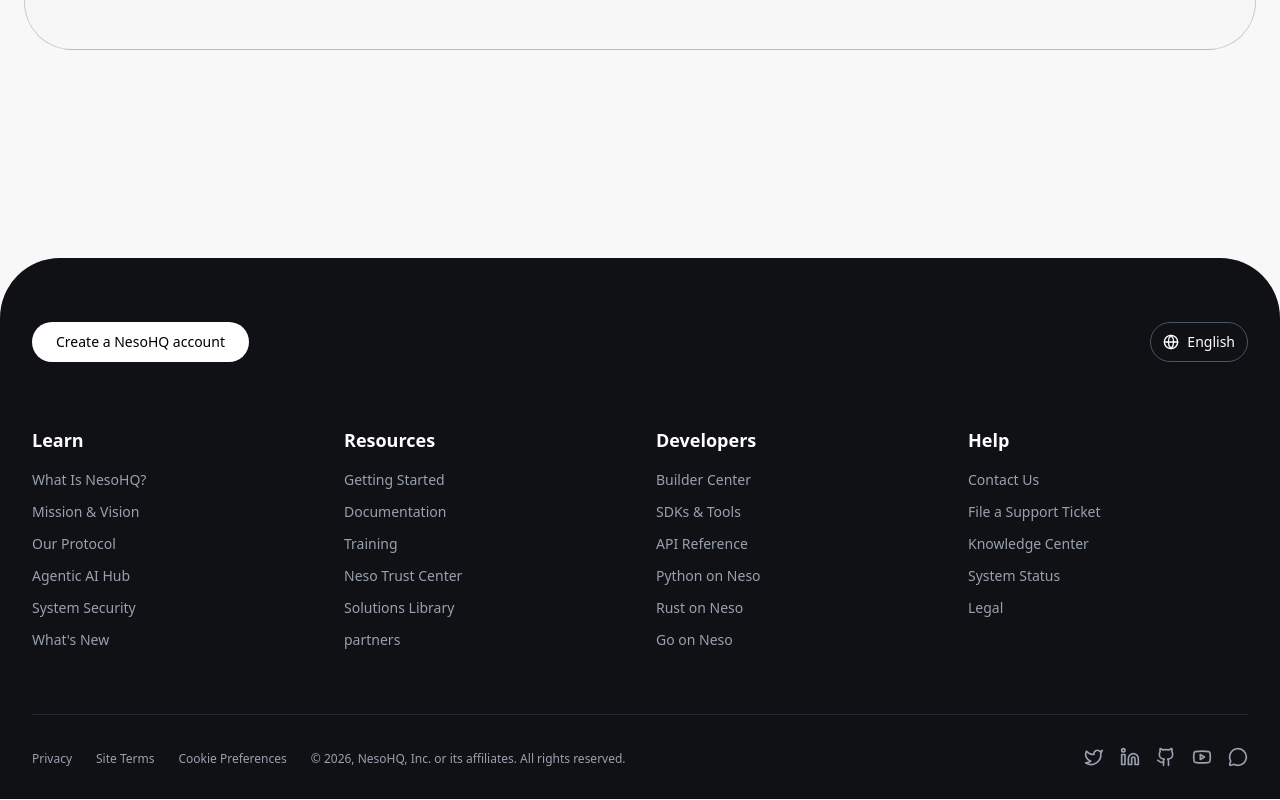
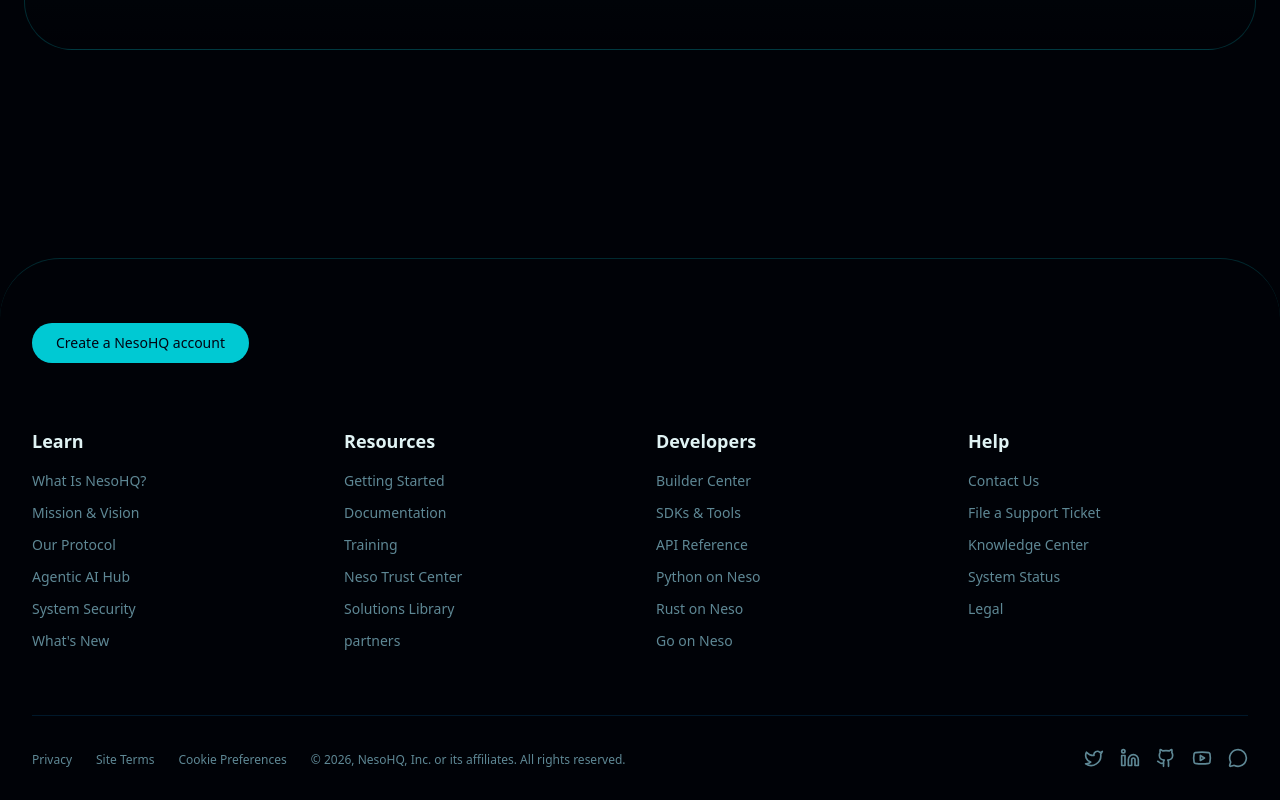
Before and after one commit to NesoHQ/nesohq, a Next.js app: page /mission in a window 1280 px wide. Shown: the part 3269-4069 px from the top of the page. Built offline with nearby package versions, Linux system fonts and the light colour scheme.

Commit message:
feat: Introduce the community page, base application layout, footer component, and 404 page.

```diff
--- a/app/community/page.tsx
+++ b/app/community/page.tsx
@@ -4,41 +4,43 @@
 import { Footer } from "@/components/footer";
 import { Button } from "@/components/ui/button";
 import { Youtube, Facebook, MessageSquare, Zap } from "lucide-react";
-import Link from "next/link";
 
 const communityPlatforms = [
   {
-    name: "Discord",
+    name: "Best Golang Community Ever",
     description:
-      "The heart of our technical discussions. Join 12k+ developers to discuss protocols, contribute to OSS, and get real-time support.",
+      "The heart of our technical discussions. Join 3k+ developers to discuss protocols, contribute to OSS, and get real-time support.",
     icon: <MessageSquare className="h-8 w-8 text-[#5865F2]" />,
-    link: "https://discord.gg/nesohq",
+    link: "https://discord.gg/xvArbFbh34",
     cta: "Join the Server",
-    stats: "12,402 Members",
+    stats: "3,000 Members",
     color: "group-hover:border-[#5865F2]/50",
     bg: "bg-[#5865F2]/5",
+    btnHover: "hover:bg-[#5865F2] hover:border-[#5865F2] hover:text-white",
   },
   {
-    name: "YouTube",
+    name: "Go With Habib",
     description:
       "Deep-dives into the Neso architecture, technical tutorials, and live-streams of our engineering sprints.",
     icon: <Youtube className="h-8 w-8 text-[#FF0000]" />,
-    link: "https://youtube.com/nesohq",
+    link: "https://www.youtube.com/@gowithhabib",
     cta: "Subscribe Now",
-    stats: "45.2k Subscribers",
+    stats: "7.92K Subscribers",
     color: "group-hover:border-[#FF0000]/50",
     bg: "bg-[#FF0000]/5",
+    btnHover: "hover:bg-[#FF0000] hover:border-[#FF0000] hover:text-white",
   },
   {
-    name: "Facebook",
+    name: "Best Golang Community Ever",
     description:
       "Stay updated with our mission, community highlights, and general announcements for the wider ecosystem.",
     icon: <Facebook className="h-8 w-8 text-[#1877F2]" />,
-    link: "https://facebook.com/nesohq",
+    link: "https://www.facebook.com/share/g/1HP24y1kfg/",
     cta: "Follow Page",
-    stats: "8.9k Followers",
+    stats: "7.0K Followers",
     color: "group-hover:border-[#1877F2]/50",
     bg: "bg-[#1877F2]/5",
+    btnHover: "hover:bg-[#1877F2] hover:border-[#1877F2] hover:text-white",
   },
 ];
 
@@ -76,7 +78,7 @@
           {communityPlatforms.map((platform) => (
             <div
               key={platform.name}
-              className={`group relative p-8 rounded-2xl border border-white/5 bg-card/30 backdrop-blur-md transition-all duration-500 hover:-translate-y-2 hover:shadow-2xl hover:shadow-primary/5 ${platform.color}`}
+              className={` group relative p-8 rounded-2xl border border-gray-200 shadow-md dark:border dark:border-white/9  bg-card/30 backdrop-blur-md transition-all duration-500 hover:-translate-y-2 hover:shadow-2xl hover:shadow-primary/5 ${platform.color}`}
             >
               <div
                 className={`w-16 h-16 rounded-xl ${platform.bg} flex items-center justify-center mb-6 transition-transform duration-500 group-hover:scale-110`}
@@ -99,17 +101,18 @@
 
               <Button
                 variant="outline"
-                className="w-full rounded-none border-primary/20 hover:bg-primary/10 hover:border-primary/50 group/btn h-12"
+                className={`w-full rounded-none border-primary/20 group/btn h-12 ${platform.btnHover}`}
                 asChild
               >
-                <Link
+                <a
                   href={platform.link}
                   target="_blank"
+                  rel="noopener noreferrer"
                   className="flex items-center justify-center gap-2"
                 >
                   {platform.cta}
                   <Zap className="h-3 w-3 transition-transform group-hover/btn:translate-x-1" />
-                </Link>
+                </a>
               </Button>
             </div>
           ))}
--- a/app/layout.tsx
+++ b/app/layout.tsx
@@ -32,7 +32,7 @@
       >
         <ThemeProvider
           attribute="class"
-          defaultTheme="system"
+          defaultTheme="dark"
           enableSystem
           disableTransitionOnChange
         >
--- /dev/null
+++ b/app/not-found.tsx
@@ -0,0 +1,113 @@
+"use client";
+
+import { Navbar } from "@/components/navbar";
+import { Footer } from "@/components/footer";
+import { Terminal, AlertTriangle, ArrowLeft } from "lucide-react";
+import Link from "next/link";
+
+export default function NotFound() {
+  return (
+    <main className="min-h-screen flex flex-col bg-background">
+      <Navbar />
+
+      <section className="relative flex-1 flex items-center justify-center overflow-hidden py-32">
+        {/* Technical Grid Background */}
+        <div className="absolute inset-0 -z-10 bg-[linear-gradient(to_right,#80808008_1px,transparent_1px),linear-gradient(to_bottom,#80808008_1px,transparent_1px)] bg-size-[32px_32px]" />
+
+        {/* Neptunian Glows */}
+        <div className="absolute top-1/2 left-1/2 -translate-x-1/2 -translate-y-1/2 w-[800px] h-[800px] bg-primary/5 rounded-full blur-[140px]" />
+
+        <div className="container px-6 mx-auto relative z-10">
+          <div className="max-w-3xl mx-auto text-center space-y-12">
+            {/* Error Badge */}
+            <div className="inline-flex items-center gap-2 px-4 py-2 rounded-full border border-destructive/20 bg-destructive/5 text-[10px] font-mono uppercase tracking-[0.3em] text-destructive mx-auto">
+              <AlertTriangle className="h-4 w-4 animate-pulse" />
+              System Alert
+            </div>
+
+            {/* Error Code Display */}
+            <div className="relative">
+              <div className="absolute inset-0 bg-primary/10 rounded-3xl blur-3xl" />
+              <div className="relative p-12 rounded-3xl bg-card/40 border border-white/10 backdrop-blur-2xl space-y-6">
+                <div className="flex items-center justify-center gap-4">
+                  <Terminal className="h-8 w-8 text-primary" />
+                  <h1 className="text-8xl md:text-9xl font-bold font-mono tracking-tighter text-primary">
+                    404
+                  </h1>
+                </div>
+
+                <div className="h-px w-full bg-gradient-to-r from-transparent via-primary/30 to-transparent" />
+
+                <div className="space-y-3">
+                  <h2 className="text-2xl md:text-3xl font-bold tracking-tight">
+                    Void Space Detected
+                  </h2>
+                  <p className="text-muted-foreground max-w-md mx-auto leading-relaxed">
+                    The protocol you&apos;re searching for has drifted beyond
+                    the known universe. This sector is unmapped.
+                  </p>
+                </div>
+
+                {/* Terminal-style error log */}
+                <div className="p-6 rounded-xl bg-black/40 border border-white/5 font-mono text-left max-w-lg mx-auto">
+                  <div className="space-y-2 text-sm">
+                    <div className="flex gap-2">
+                      <span className="text-primary">$</span>
+                      <span className="text-muted-foreground">
+                        neso locate --path=
+                        <span className="text-destructive">unknown</span>
+                      </span>
+                    </div>
+                    <div className="text-destructive/70 text-xs pl-4">
+                      ERROR: Route not found in foundry index
+                    </div>
+                    <div className="text-muted-foreground/50 text-xs pl-4">
+                      Suggestion: Return to base protocol
+                    </div>
+                  </div>
+                </div>
+              </div>
+            </div>
+
+            {/* Action Buttons */}
+            <div className="flex justify-center">
+              <Link
+                href="/"
+                className="flex items-center gap-2 text-muted-foreground hover:text-primary transition-colors font-mono uppercase tracking-widest text-xs group py-2"
+              >
+                <ArrowLeft className="h-4 w-4 transition-transform duration-300 ease-in-out group-hover:-translate-x-2" />
+                Return to Base
+              </Link>
+            </div>
+
+            {/* Technical Diagnostics */}
+            <div className="pt-4 border-t border-white/5">
+              <div className="grid grid-cols-3 gap-6 max-w-2xl mx-auto">
+                <div className="text-center">
+                  <div className="text-[10px] font-mono text-muted-foreground uppercase tracking-widest mb-1">
+                    Status Code
+                  </div>
+                  <div className="text-lg font-bold text-destructive">404</div>
+                </div>
+                <div className="text-center">
+                  <div className="text-[10px] font-mono text-muted-foreground uppercase tracking-widest mb-1">
+                    Error Type
+                  </div>
+                  <div className="text-lg font-bold">Not Found</div>
+                </div>
+                <div className="text-center">
+                  <div className="text-[10px] font-mono text-muted-foreground uppercase tracking-widest mb-1">
+                    Protocol
+                  </div>
+                  <div className="text-lg font-bold text-primary">NESO-1</div>
+                </div>
+              </div>
+            </div>
+          </div>
+        </div>
+      </section>
+
+      <Footer />
+    </main>
+  );
+}
--- a/components/footer.tsx
+++ b/components/footer.tsx
@@ -2,7 +2,6 @@
 import { Button } from "@/components/ui/button";
 import {
   Globe,
-  ArrowUp,
   Github,
   Twitter,
   Linkedin,
@@ -12,23 +11,15 @@
 
 export function Footer() {
   return (
-    <footer className="bg-[#0f1115] text-white pt-16 pb-8 px-4 sm:px-6 lg:px-8 mt-20 rounded-t-[60px]">
+    <footer className="bg-background border-t border-primary/20 text-foreground pt-16 pb-8 px-4 sm:px-6 lg:px-8 mt-20 rounded-t-[60px] shadow-[0_-20px_60px_rgba(var(--primary),0.15)]">
       <div className="max-w-7xl mx-auto">
         {/* Top Actions Row */}
         <div className="flex flex-col md:flex-row items-start md:items-center justify-between gap-6 mb-16">
           <Button
-            className="rounded-full bg-white text-black hover:bg-gray-200 font-medium px-6 h-10"
+            className="rounded-full bg-primary text-primary-foreground hover:bg-primary/90 font-medium px-6 h-10"
             asChild
           >
             <Link href="/signup">Create a NesoHQ account</Link>
-          </Button>
-
-          <Button
-            variant="outline"
-            className="rounded-full border-gray-600 text-white hover:bg-white/10 hover:text-white gap-2 h-10 px-6 bg-transparent"
-          >
-            <Globe className="h-4 w-4" />
-            English
           </Button>
         </div>
 
@@ -36,34 +27,34 @@
         <div className="grid grid-cols-2 md:grid-cols-4 gap-8 mb-16">
           <div className="space-y-4">
             <h3 className="font-bold text-lg mb-4">Learn</h3>
-            <ul className="space-y-3 text-sm text-gray-400">
+            <ul className="space-y-3 text-sm text-muted-foreground">
               <li>
-                <Link href="#" className="hover:text-white transition-colors">
+                <Link href="#" className="hover:text-primary transition-colors">
                   What Is NesoHQ?
                 </Link>
               </li>
               <li>
-                <Link href="#" className="hover:text-white transition-colors">
-                  Mission & Vision
+                <Link href="#" className="hover:text-primary transition-colors">
+                  Mission &amp; Vision
                 </Link>
               </li>
               <li>
-                <Link href="#" className="hover:text-white transition-colors">
+                <Link href="#" className="hover:text-primary transition-colors">
                   Our Protocol
                 </Link>
               </li>
               <li>
-                <Link href="#" className="hover:text-white transition-colors">
+                <Link href="#" className="hover:text-primary transition-colors">
                   Agentic AI Hub
                 </Link>
               </li>
               <li>
-                <Link href="#" className="hover:text-white transition-colors">
+                <Link href="#" className="hover:text-primary transition-colors">
                   System Security
                 </Link>
               </li>
               <li>
-                <Link href="#" className="hover:text-white transition-colors">
+                <Link href="#" className="hover:text-primary transition-colors">
                   What&apos;s New
                 </Link>
               </li>
@@ -72,34 +63,34 @@
 
           <div className="space-y-4">
             <h3 className="font-bold text-lg mb-4">Resources</h3>
-            <ul className="space-y-3 text-sm text-gray-400">
+            <ul className="space-y-3 text-sm text-muted-foreground">
               <li>
-                <Link href="#" className="hover:text-white transition-colors">
+                <Link href="#" className="hover:text-primary transition-colors">
                   Getting Started
                 </Link>
               </li>
               <li>
-                <Link href="#" className="hover:text-white transition-colors">
+                <Link href="#" className="hover:text-primary transition-colors">
                   Documentation
                 </Link>
               </li>
               <li>
-                <Link href="#" className="hover:text-white transition-colors">
+                <Link href="#" className="hover:text-primary transition-colors">
                   Training
                 </Link>
               </li>
               <li>
-                <Link href="#" className="hover:text-white transition-colors">
+                <Link href="#" className="hover:text-primary transition-colors">
                   Neso Trust Center
                 </Link>
               </li>
               <li>
-                <Link href="#" className="hover:text-white transition-colors">
+                <Link href="#" className="hover:text-primary transition-colors">
                   Solutions Library
                 </Link>
               </li>
               <li>
-                <Link href="#" className="hover:text-white transition-colors">
+                <Link href="#" className="hover:text-primary transition-colors">
                   partners
                 </Link>
               </li>
@@ -108,34 +99,34 @@
 
           <div className="space-y-4">
             <h3 className="font-bold text-lg mb-4">Developers</h3>
-            <ul className="space-y-3 text-sm text-gray-400">
+            <ul className="space-y-3 text-sm text-muted-foreground">
               <li>
-                <Link href="#" className="hover:text-white transition-colors">
+                <Link href="#" className="hover:text-primary transition-colors">
                   Builder Center
                 </Link>
               </li>
               <li>
-                <Link href="#" className="hover:text-white transition-colors">
-                  SDKs & Tools
+                <Link href="#" className="hover:text-primary transition-colors">
+                  SDKs &amp; Tools
                 </Link>
               </li>
               <li>
-                <Link href="#" className="hover:text-white transition-colors">
+                <Link href="#" className="hover:text-primary transition-colors">
                   API Reference
                 </Link>
               </li>
               <li>
-                <Link href="#" className="hover:text-white transition-colors">
+                <Link href="#" className="hover:text-primary transition-colors">
                   Python on Neso
                 </Link>
               </li>
               <li>
-                <Link href="#" className="hover:text-white transition-colors">
+                <Link href="#" className="hover:text-primary transition-colors">
                   Rust on Neso
                 </Link>
               </li>
               <li>
-                <Link href="#" className="hover:text-white transition-colors">
+                <Link href="#" className="hover:text-primary transition-colors">
                   Go on Neso
                 </Link>
               </li>
@@ -144,29 +135,29 @@
 
           <div className="space-y-4">
             <h3 className="font-bold text-lg mb-4">Help</h3>
-            <ul className="space-y-3 text-sm text-gray-400">
+            <ul className="space-y-3 text-sm text-muted-foreground">
               <li>
-                <Link href="#" className="hover:text-white transition-colors">
+                <Link href="#" className="hover:text-primary transition-colors">
                   Contact Us
                 </Link>
               </li>
               <li>
-                <Link href="#" className="hover:text-white transition-colors">
+                <Link href="#" className="hover:text-primary transition-colors">
                   File a Support Ticket
                 </Link>
               </li>
               <li>
-                <Link href="#" className="hover:text-white transition-colors">
+                <Link href="#" className="hover:text-primary transition-colors">
                   Knowledge Center
                 </Link>
               </li>
               <li>
-                <Link href="#" className="hover:text-white transition-colors">
+                <Link href="#" className="hover:text-primary transition-colors">
                   System Status
                 </Link>
               </li>
               <li>
-                <Link href="#" className="hover:text-white transition-colors">
+                <Link href="#" className="hover:text-primary transition-colors">
                   Legal
                 </Link>
               </li>
@@ -175,17 +166,17 @@
         </div>
 
         {/* Bottom Legal Section */}
-        <div className="pt-8 border-t border-gray-800">
+        <div className="pt-8 border-t border-border">
           <div className="flex flex-col md:flex-row justify-between items-start md:items-end gap-6">
             <div className="space-y-4">
-              <div className="flex flex-wrap gap-6 text-xs text-gray-400">
-                <Link href="#" className="hover:text-white transition-colors">
+              <div className="flex flex-wrap gap-6 text-xs text-muted-foreground">
+                <Link href="#" className="hover:text-primary transition-colors">
                   Privacy
                 </Link>
-                <Link href="#" className="hover:text-white transition-colors">
+                <Link href="#" className="hover:text-primary transition-colors">
                   Site Terms
                 </Link>
-                <Link href="#" className="hover:text-white transition-colors">
+                <Link href="#" className="hover:text-primary transition-colors">
                   Cookie Preferences
                 </Link>
                 <span>
@@ -194,20 +185,20 @@
               </div>
             </div>
 
-            <div className="flex items-center gap-4 text-gray-400">
-              <Link href="#" className="hover:text-white transition-colors">
+            <div className="flex items-center gap-4 text-muted-foreground">
+              <Link href="#" className="hover:text-primary transition-colors">
                 <Twitter className="h-5 w-5" />
               </Link>
-              <Link href="#" className="hover:text-white transition-colors">
+              <Link href="#" className="hover:text-primary transition-colors">
                 <Linkedin className="h-5 w-5" />
               </Link>
-              <Link href="#" className="hover:text-white transition-colors">
+              <Link href="#" className="hover:text-primary transition-colors">
                 <Github className="h-5 w-5" />
               </Link>
-              <Link href="#" className="hover:text-white transition-colors">
+              <Link href="#" className="hover:text-primary transition-colors">
                 <Youtube className="h-5 w-5" />
               </Link>
-              <Link href="#" className="hover:text-white transition-colors">
+              <Link href="#" className="hover:text-primary transition-colors">
                 <MessageCircle className="h-5 w-5" />
               </Link>
             </div>
```
